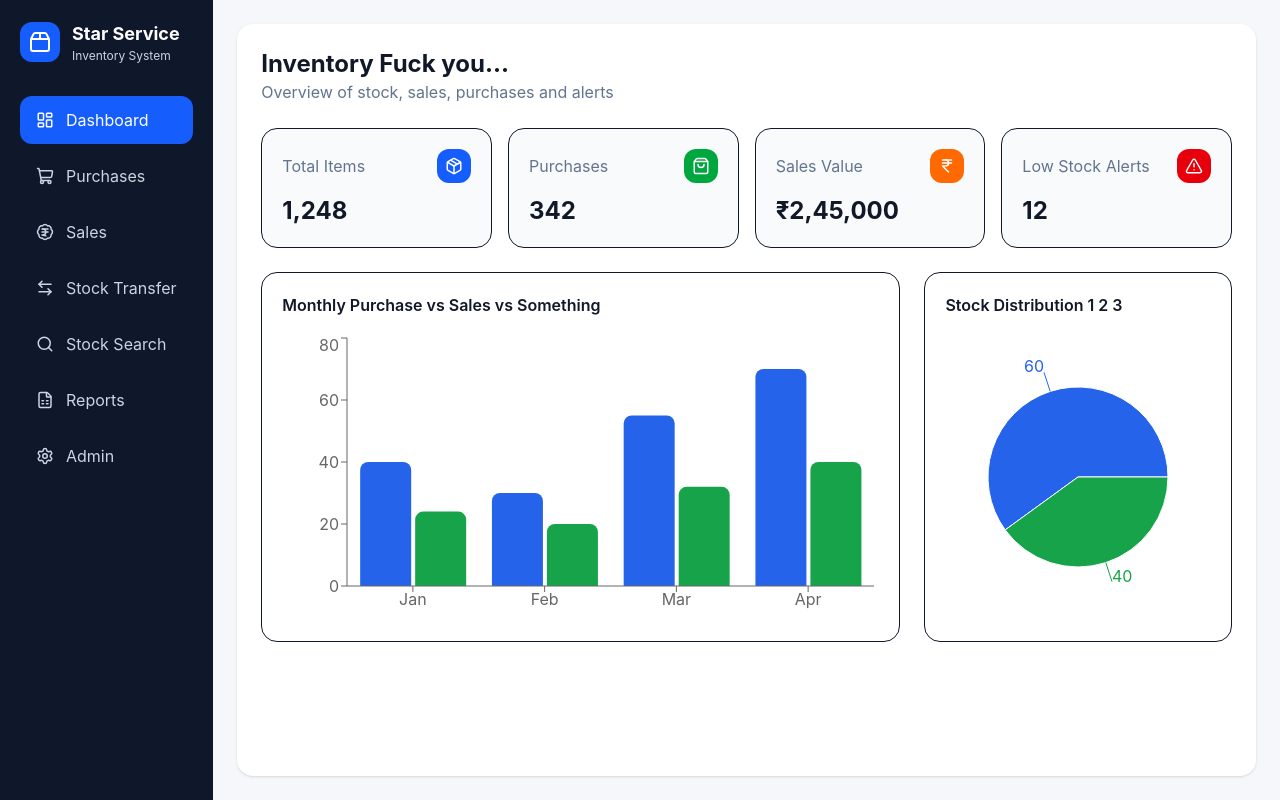
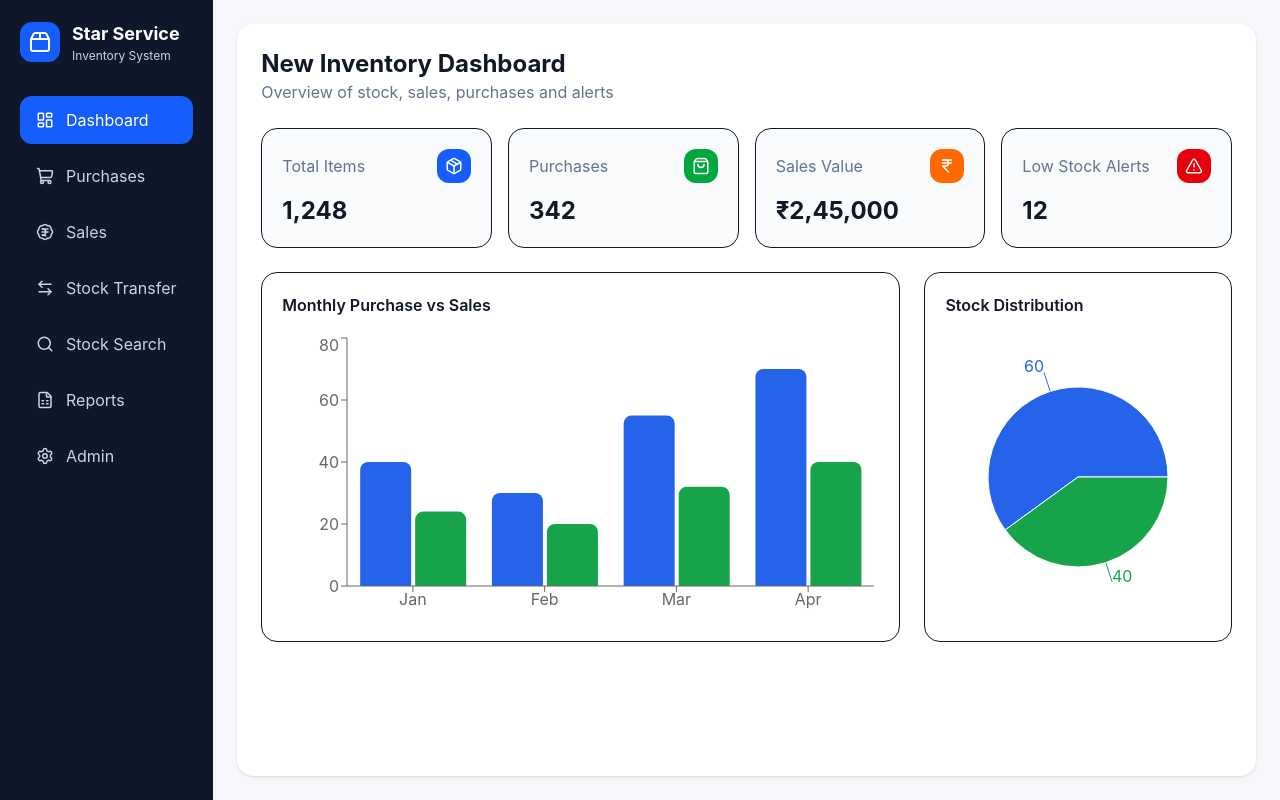
Before and after one commit to starservice772/inventory-frontend, a React (Vite) app: page /dashboard in a window 1280 px wide. Built offline with nearby package versions, Linux system fonts and the light colour scheme.

Commit message:
Update DashboardPage.jsx
just a small change

```diff
--- a/src/pages/dashboard/DashboardPage.jsx
+++ b/src/pages/dashboard/DashboardPage.jsx
@@ -43,7 +43,7 @@ export default function DashboardPage() {
   return (
     <div className="space-y-6">
       <div>
-        <h2 className="text-2xl font-bold">Inventory Fuck you...</h2>
+        <h2 className="text-2xl font-bold">New Inventory Dashboard</h2>
         <p className="text-slate-500">Overview of stock, sales, purchases and alerts</p>
       </div>
 
@@ -56,7 +56,7 @@ export default function DashboardPage() {
 
       <div className="grid grid-cols-1 xl:grid-cols-3 gap-6">
         <div className="xl:col-span-2 bg-white border rounded-2xl p-5">
-          <h3 className="font-semibold mb-4">Monthly Purchase vs Sales vs Something</h3>
+          <h3 className="font-semibold mb-4">Monthly Purchase vs Sales</h3>
           <div className="h-72">
             <ResponsiveContainer width="100%" height="100%">
               <BarChart data={monthlyData}>
@@ -71,7 +71,7 @@ export default function DashboardPage() {
         </div>
 
         <div className="bg-white border rounded-2xl p-5">
-          <h3 className="font-semibold mb-4">Stock Distribution 1 2 3</h3>
+          <h3 className="font-semibold mb-4">Stock Distribution</h3>
           <div className="h-72">
             <ResponsiveContainer width="100%" height="100%">
               <PieChart>
```
